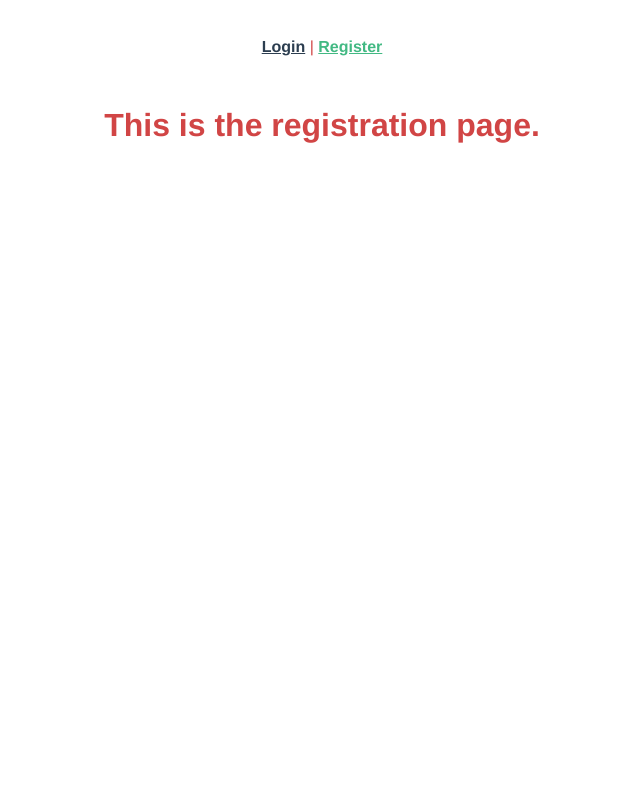
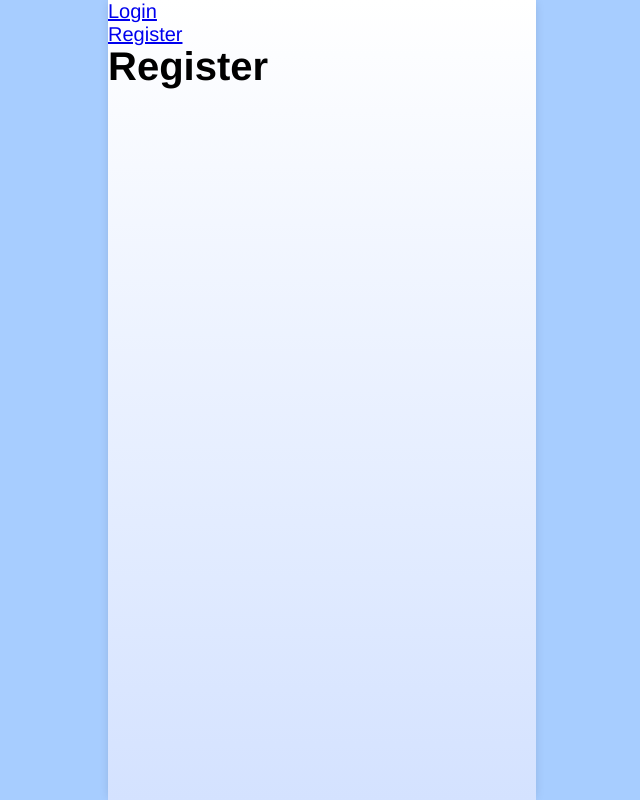
Before and after one commit to mpaitgt/medo-app, a Vue app: page /register in a window 1280 px wide. Shown: the whole page, without its empty margins (318-958 px from the left). Built offline with nearby package versions, Linux system fonts and the light colour scheme.

Commit message:
Got the variables and mixins brought into the project. Got App.vue basic layout setup.

```diff
--- a/src/App.vue
+++ b/src/App.vue
@@ -1,31 +1,70 @@
 <template>
-  <div id="nav">
-    <router-link to="/">Login</router-link> |
-    <router-link to="/register">Register</router-link>
-  </div>
+  <nav id="nav">
+    <ul>
+      <li>
+        <router-link to="/">Login</router-link>
+      </li>
+      <li>
+        <router-link to="/register">Register</router-link>
+      </li>
+    </ul>
+  </nav>
   <router-view />
 </template>
 
 <style lang="scss">
-#app {
-  font-family: Avenir, Helvetica, Arial, sans-serif;
+* {
+  margin: 0;
+  padding: 0;
+  box-sizing: border-box;
+}
+html {
+  font-size: 62.5%;
+}
+body {
+  font-size: 2.0rem;
+  font-family: Lane, Helvetica, Arial, sans-serif;
   -webkit-font-smoothing: antialiased;
   -moz-osx-font-smoothing: grayscale;
-  text-align: center;
-  color: #2c3e50;
-  color: $test;
+  background: rgb(167, 205, 255);
 }
-
-#nav {
-  padding: 30px;
-
-  a {
-    font-weight: bold;
-    color: #2c3e50;
-
-    &.router-link-exact-active {
-      color: #42b983;
-    }
+h1,
+h2,
+h3,
+h4,
+h5,
+h6 {
+  line-height: 1;
+  margin-bottom: 2rem;
+  margin: 0;
+  padding: 0;
+}
+p {
+  line-height: 1.5;
+}
+ul {
+  list-style: none;
+  margin: 0;
+  li {
   }
 }
+#app {
+  background: $bg;
+  background-attachment: fixed;
+  width: 428px;
+  height: 100vh;
+  margin: 0 auto;
+  position: relative;
+  box-shadow: 0px 0px 10px -2px rgba(0,0,0,0.16);
+  overflow: scroll;
+}
+/* Hide scrollbar for Chrome, Safari and Opera */
+#app::-webkit-scrollbar {
+  display: none;
+}
+/* Hide scrollbar for IE, Edge and Firefox */
+#app {
+  -ms-overflow-style: none;  /* IE and Edge */
+  scrollbar-width: none;  /* Firefox */
+}
 </style>
--- a/src/assets/css/_mixins.scss
+++ b/src/assets/css/_mixins.scss
@@ -0,0 +1,12 @@
+@mixin flex(
+  $direction: row,
+  $justify: flex-start,
+  $align: flex-start,
+  $grow: 0
+) {
+  display: flex;
+  flex-direction: $direction;
+  justify-content: $justify;
+  align-items: $align;
+  flex-grow: $grow;
+}
--- a/src/assets/css/_variables.scss
+++ b/src/assets/css/_variables.scss
@@ -1 +1,49 @@
-$test: rgb(209, 69, 69);
+// color
+$blue100: #f0f5ff;
+$blue150: #d4e2ff;
+$blue200: #c9ddff;
+$blue300: #75a8ff;
+$blue400: #6085c4;
+$blue500: #2575ff;
+$blue600: #0a2147;
+$white: #ffffff;
+$gray100: #d6d6d6;
+$gray200: #7c89a1;
+$gray300: #576378;
+$gray400: #445571;
+$black: #21252b;
+$red100: #ffedee;
+$red200: #ff686d;
+$yellow100: #fff8d4;
+$yellow200: #ffe24d;
+$green100: #def7ed;
+$green200: #599d97;
+
+// space
+$space1: 0.4rem;
+$space2: 0.8rem;
+$space3: 1.2rem;
+$space4: 1.6rem;
+$space5: 2.4rem;
+$space6: 3.2rem;
+$space7: 4.8rem;
+$space8: 6.4rem;
+$space9: 9.6rem;
+$space10: 12.8rem;
+$space11: 19.2rem;
+$space12: 25.6rem;
+$space13: 38.4rem;
+$space14: 51.2rem;
+
+// text size
+$text1: 1.2rem;
+$text2: 1.4rem;
+$text3: 1.6rem;
+$text4: 1.8rem;
+$text5: 2.0rem;
+$text6: 2.4rem;
+$text7: 3.2rem;
+$text8: 4.8rem;
+
+// background gradient
+$bg: linear-gradient(180deg, white, $blue150);
--- a/src/views/Login.vue
+++ b/src/views/Login.vue
@@ -1,6 +1,6 @@
 <template>
   <div class="login">
-    <h1>This is the login page.</h1>
+    <h1>Login</h1>
   </div>
 </template>
 
--- a/src/views/Register.vue
+++ b/src/views/Register.vue
@@ -1,6 +1,6 @@
 <template>
   <div class="register">
-    <h1>This is the registration page.</h1>
+    <h1>Register</h1>
   </div>
 </template>
 
```
